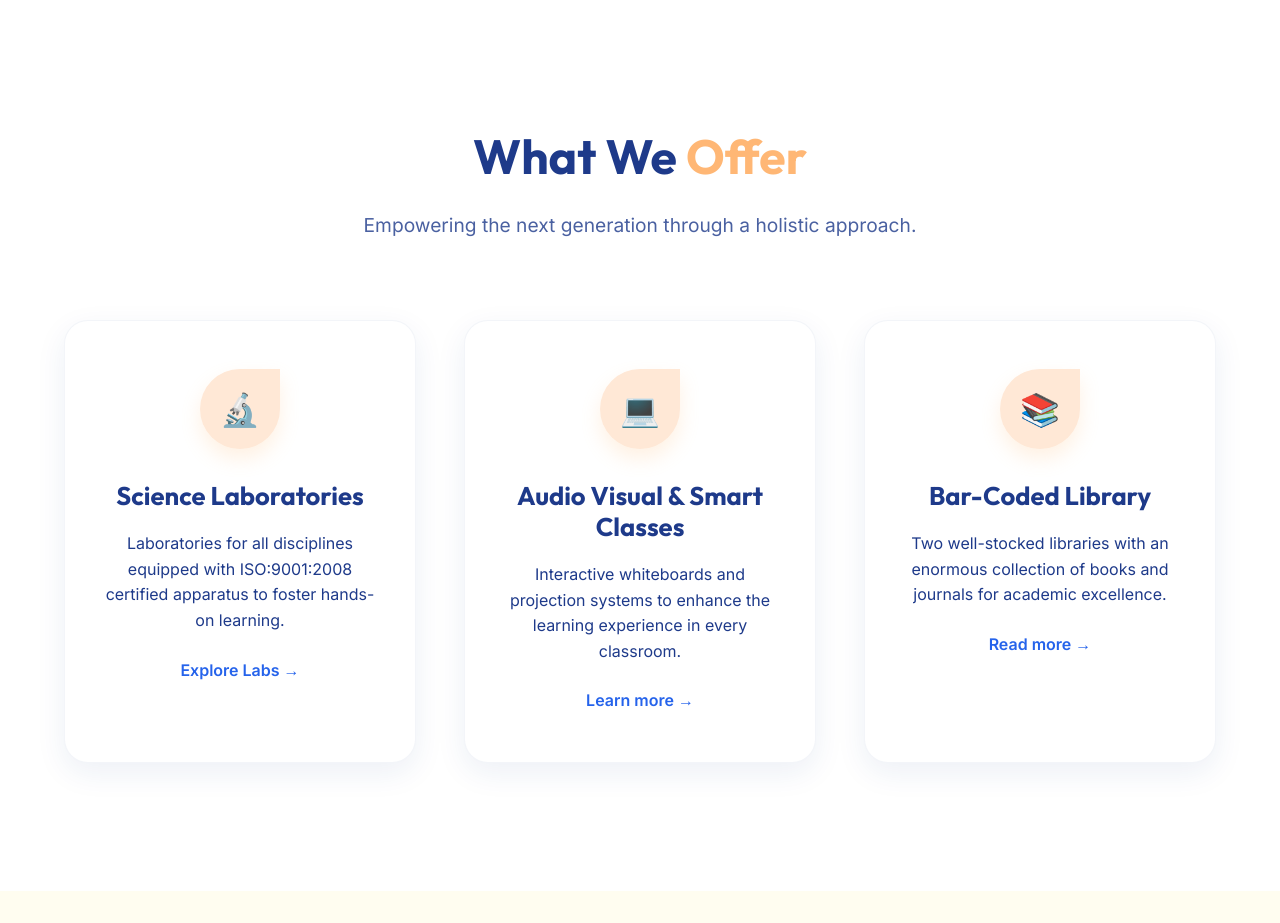
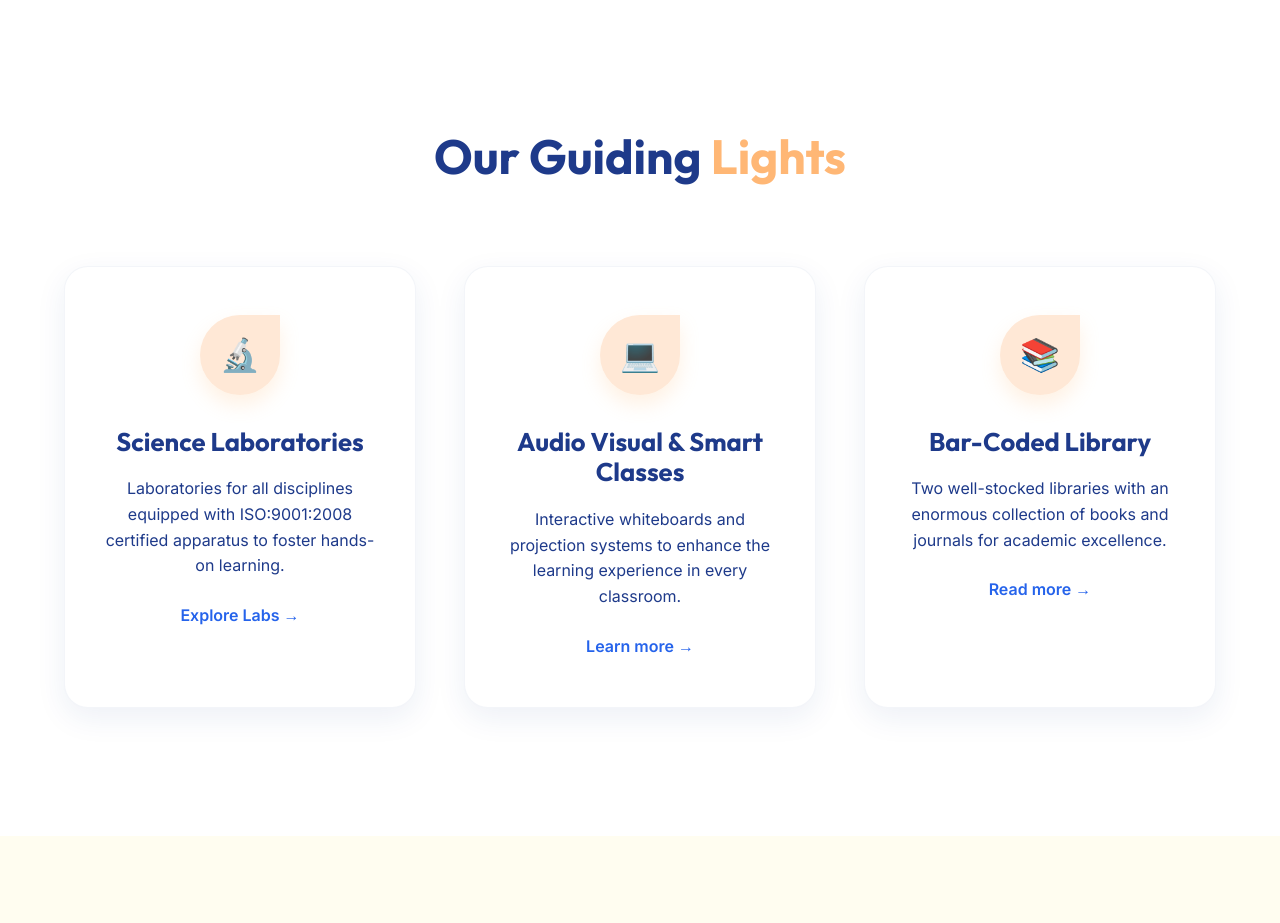
Before and after one commit to apnacodinghubprincipal-glitch/sample1_Website-with-AI-prompt, a plain HTML site: page index.html in a window 1280 px wide. Shown: the part 800-1723 px from the top of the page. Drawn offline with Linux system fonts and the light colour scheme.

Commit message:
Update section header and title in index.html

```diff
--- a/index.html
+++ b/index.html
@@ -90,9 +90,8 @@
 
     <!-- Features Section -->
     <section class="section">
-        <div class="section-header">
-            <h2 class="section-title">What We <span>Offer</span></h2>
-            <p style="font-size: 1.2rem; opacity: 0.8;">Empowering the next generation through a holistic approach.</p>
+         <div class="section-header">
+            <h2 class="section-title">Our Guiding <span>Lights</span></h2>
         </div>
         <div class="grid-3">
             <div class="card">
```
